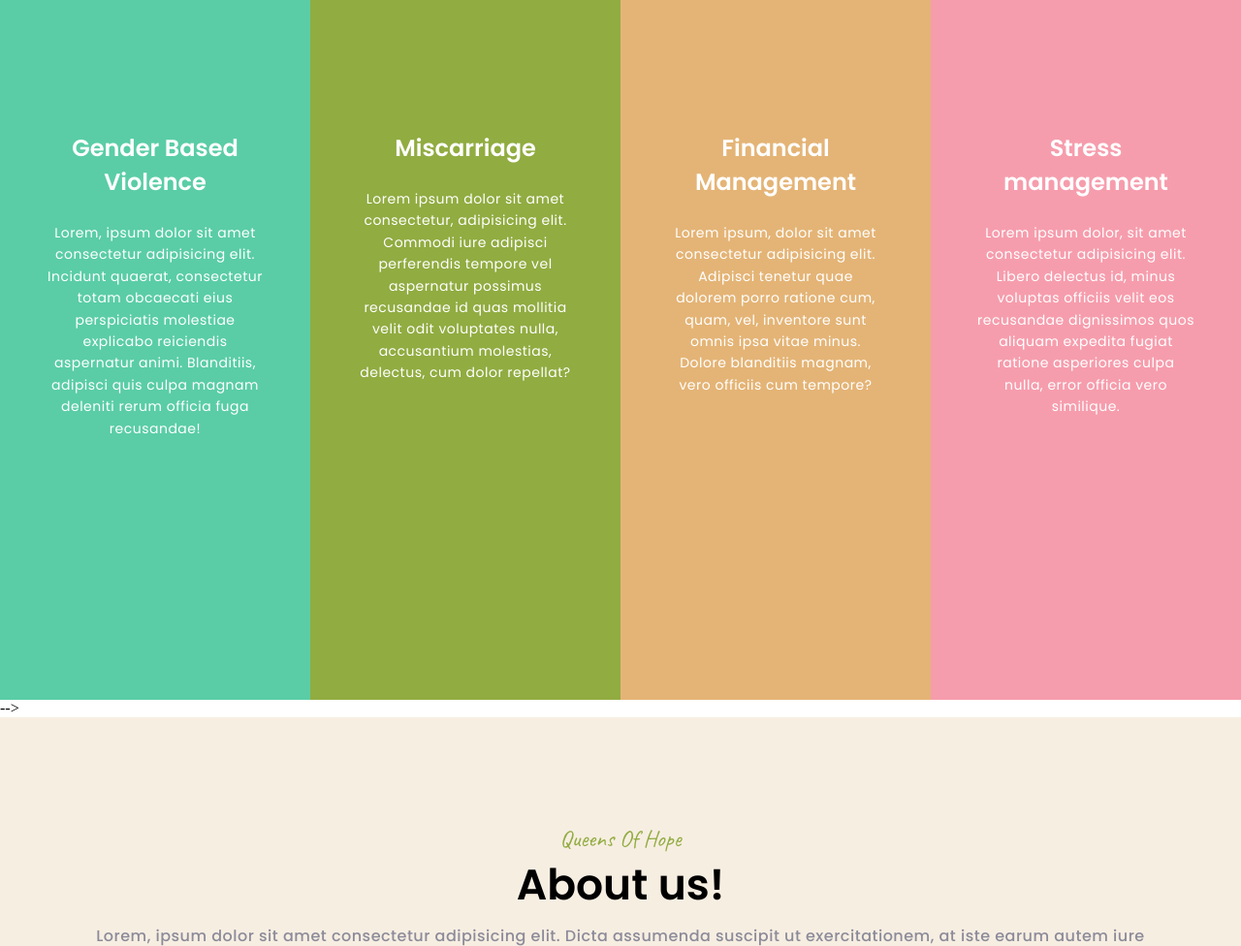
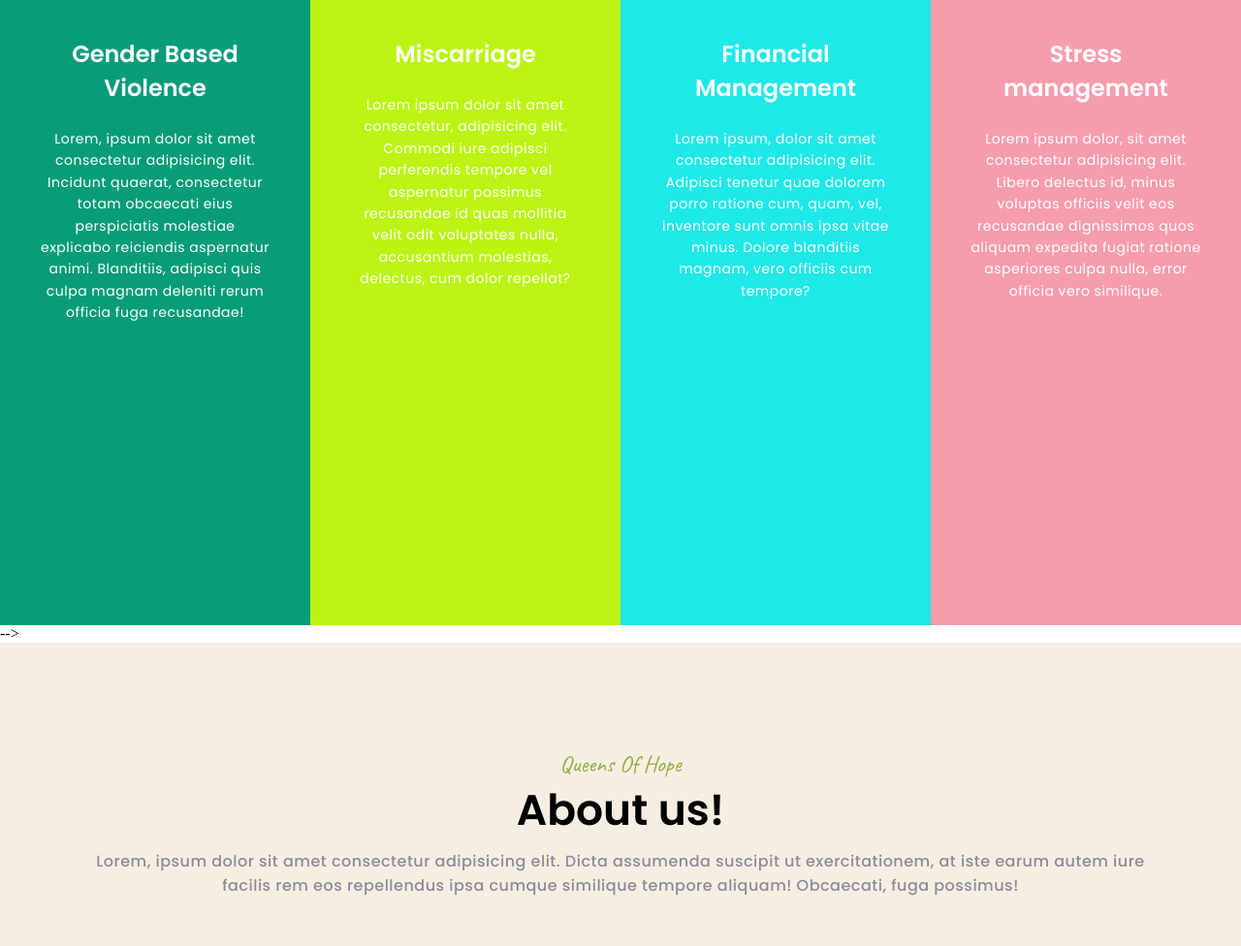
Before and after one commit to Teresiah-cpu/Queens_of_Hope, a Django app: page / in a window 1280 px wide. Shown: the part 801-1777 px from the top of the page at 97% size. Run offline with Django 3.2, Linux system fonts and the light colour scheme; parts of the project's set-up code (start-up, migrations or seed data) failed here and were passed over; some libraries are stand-ins or nearby versions.

Commit message:
ft:this will add styling to homepage

```diff
--- a/accounts/static/accounts/css/home.css
+++ b/accounts/static/accounts/css/home.css
@@ -40,14 +40,6 @@
     height: 60px
 }
 
-#bi {
-    background-color: transparent;
-    background-image: url('https: //cdn.pixabay.com/photo/2013/07/21/13/00/rose-165819_960_720.jpg');
-    background-repeat: no-repeat;
-    background-size: 100% 100%;
-    height: 100vh;
-
-}
 
 #landing-section {
     height: calc(100vh - 77px);
@@ -91,26 +83,25 @@
 
 }
 
-#card {
+#card{
     display: flex;
     flex-direction: column;
-    padding: 112px 48px;
+    padding: 92px 40px;
     text-align: center;
     width: 25%;
     box-sizing: border-box;
-
 }
 
 .card1 {
-    background-color: #5acda6;
+    background-color: #089c79;
 }
 
 .card2 {
-    background-color: #91ac41;
+    background-color: #bbf412;
 }
 
 .card3 {
-    background-color: #e4b476;
+    background-color: #1fe8e8;
 }
 
 .card4 {
```
